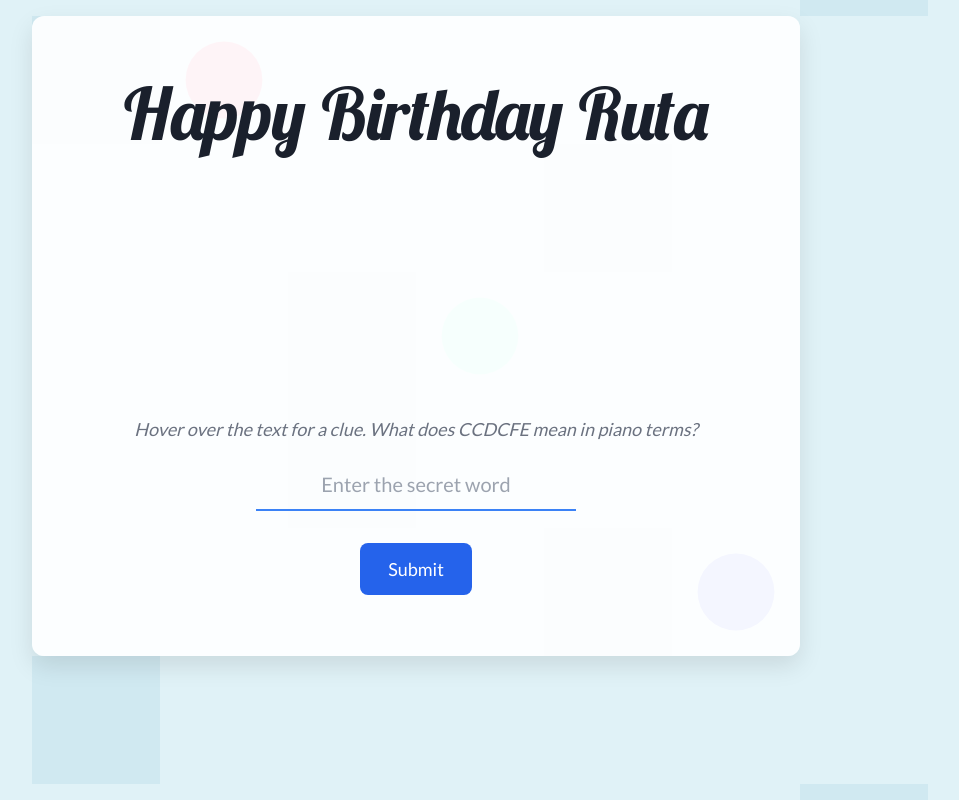
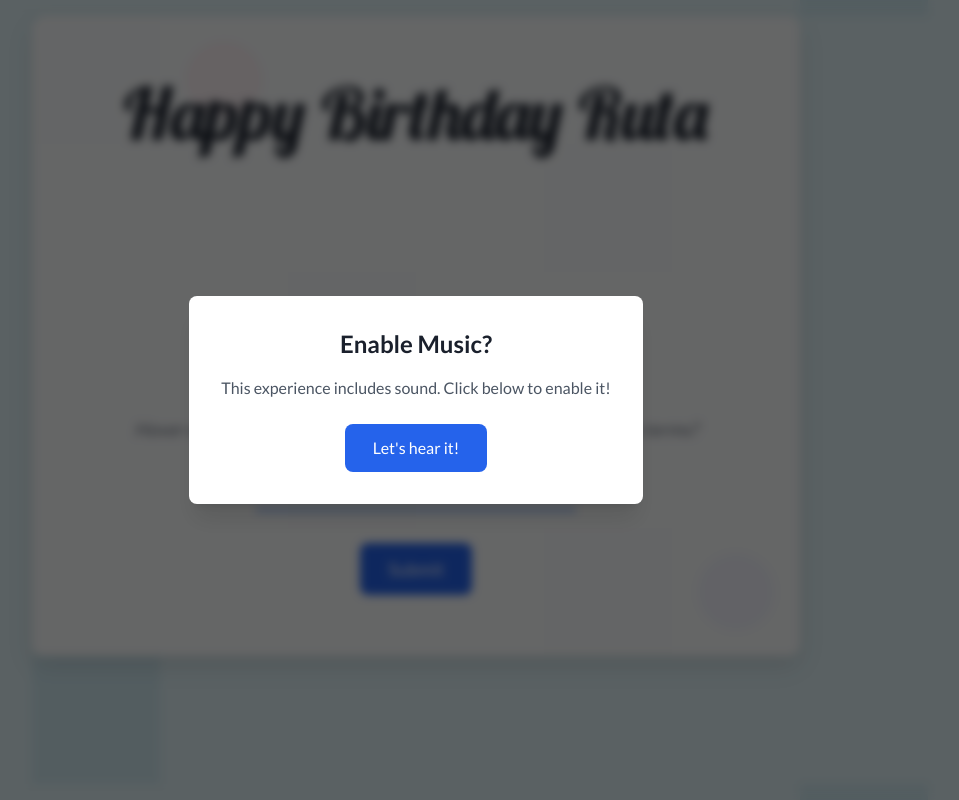
Before and after one commit to r-pranav/Test, a plain HTML site: page index.html in a window 1280 px wide. Shown: the whole page, without its empty margins (224-1183 px from the left). Drawn offline with nearby package versions, Linux system fonts and the light colour scheme.

Commit message:
Update index.html

```diff
--- a/index.html
+++ b/index.html
@@ -232,10 +232,34 @@
         #word-count.met {
             color: #22c55e; /* Green */
         }
+
+        /* Music Prompt Styles */
+        #music-prompt-overlay {
+            position: fixed;
+            top: 0;
+            left: 0;
+            width: 100%;
+            height: 100%;
+            background-color: rgba(0, 0, 0, 0.6);
+            backdrop-filter: blur(5px);
+            z-index: 10000;
+            display: flex;
+            justify-content: center;
+            align-items: center;
+        }
     </style>
 </head>
 <body class="p-4">
     <div id="celebration-container"></div>
+
+    <div id="music-prompt-overlay">
+        <div class="bg-white p-8 rounded-lg text-center shadow-xl">
+            <h2 class="text-2xl font-bold mb-4">Enable Music?</h2>
+            <p class="text-gray-600 mb-6">This experience includes sound. Click below to enable it!</p>
+            <button id="enable-music-btn" class="btn-special">Let's hear it!</button>
+        </div>
+    </div>
+
     <div id="main-content">
         <div id="welcome-section" class="section-container fade-in">
             <h1 id="wave-heading" class="display-font text-5xl md:text-7xl font-normal mb-4">Happy Birthday Ruta</h1>
@@ -308,7 +332,7 @@
         <div id="memory-section" class="hidden section-container">
             <h2 class="text-3xl font-bold mb-4">FINAL TASK: A Walk Down Memory Lane</h2>
             <p class="text-gray-600 mb-8">Share one of your favourite memories with me!</p>
-            <form id="memory-form" action="https://formspree.io/f/meorwrlz" method="POST" class="w-full flex flex-col items-center">
+            <form id="memory-form" action="https://formspree.io/f/YOUR_UNIQUE_ID" method="POST" class="w-full flex flex-col items-center">
                 <textarea id="memory-textarea" name="memory" class="w-full max-w-lg" placeholder="Type your memory here..."></textarea>
                 <button type="submit" class="btn-special mt-8">Submit Memory</button>
             </form>
@@ -337,9 +361,16 @@
             const gossipSubmitBtn = document.getElementById('gossip-submit-btn');
             const gossipTextarea = document.getElementById('gossip-textarea');
             const wordCountDisplay = document.getElementById('word-count');
+            const musicPrompt = document.getElementById('music-prompt-overlay');
+            const enableMusicBtn = document.getElementById('enable-music-btn');
 
 
-            if (!heading || !pianoContainer || !startBtn || !memoryForm || !lyricsSubmitBtn || !bookSubmitBtn || !gossipSubmitBtn) return;
+            if (!heading || !pianoContainer || !startBtn || !memoryForm || !lyricsSubmitBtn || !bookSubmitBtn || !gossipSubmitBtn || !musicPrompt || !enableMusicBtn) return;
+
+            enableMusicBtn.addEventListener('click', () => {
+                Tone.start();
+                musicPrompt.style.display = 'none';
+            });
 
             // ... (piano and wave logic remains the same) ...
             const synth = new Tone.Synth().toDestination();
@@ -385,7 +416,6 @@
 
 
             startBtn.addEventListener('click', () => {
-                if (Tone.context.state !== 'running') Tone.start();
                 createCelebrationExplosion();
                 setTimeout(() => {
                     showSection(mapSection);
```
